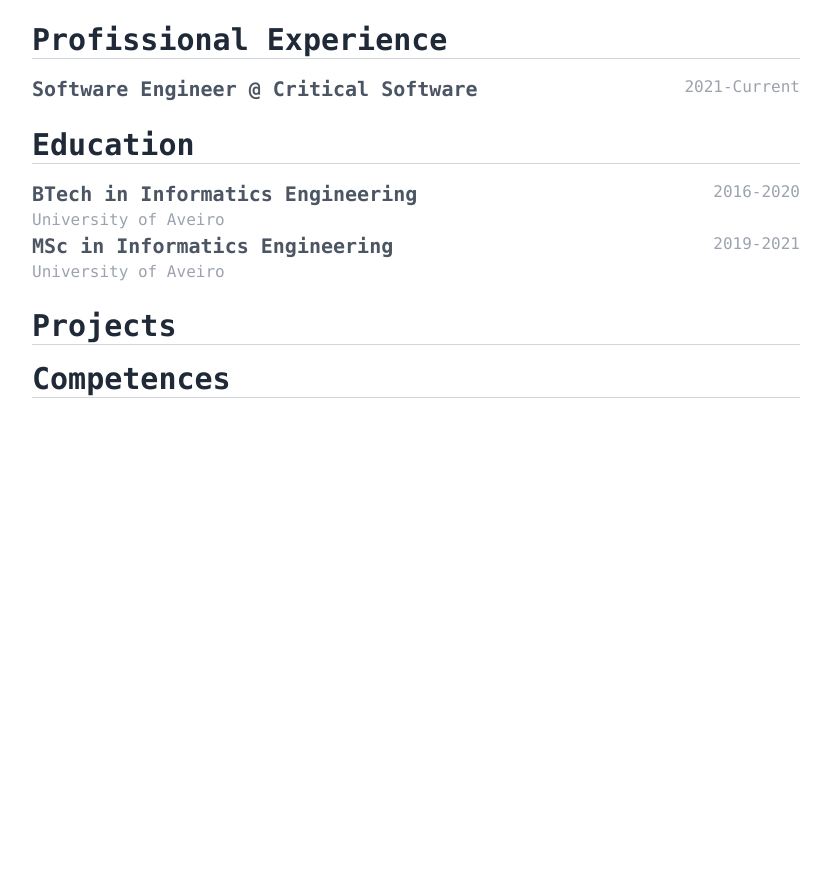
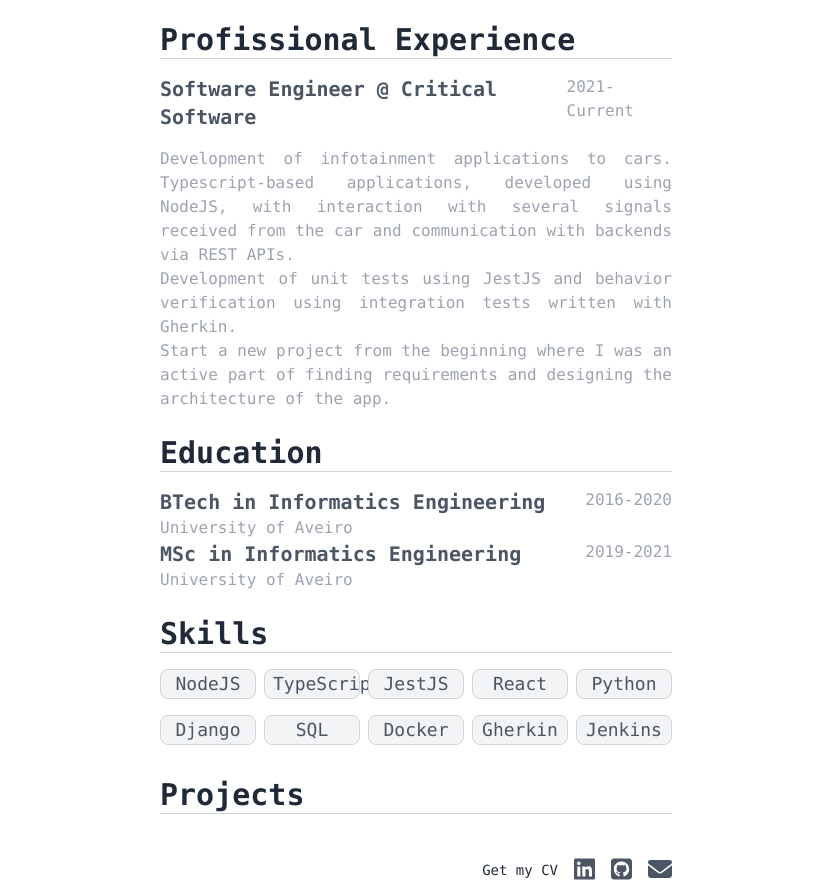
Before and after one commit to luisoliveira98/my-website, a React (Create React App) app: page / in a window 1280 px wide. Shown: the part 210-1096 px from the top of the page, without its empty margins (224-1054 px from the left). Before the commit the page ends 800 px from the top, so only its background shows below. Built offline with nearby package versions, Linux system fonts and the light colour scheme.

Commit message:
prepare github pages

```diff
--- a/package.json
+++ b/package.json
@@ -46,6 +46,7 @@
     ]
   },
   "devDependencies": {
+    "gh-pages": "^6.1.1",
     "tailwindcss": "^3.4.1"
   }
 }
--- a/src/App.jsx
+++ b/src/App.jsx
@@ -1,12 +1,13 @@
 import "./App.css";
 import foto from "./foto-perfil.jpeg";
 import { FontAwesomeIcon } from "@fortawesome/react-fontawesome";
-import { faSquareGithub, faLinkedin } from "@fortawesome/free-brands-svg-icons";
 import { faLocationDot } from "@fortawesome/free-solid-svg-icons";
+import Footer from "./Footer";
 
 function App() {
   return (
-    <main class="font-mono pl-64 pr-64 pt-16 pb-16 text-gray-600">
+    <div class="font-mono pl-96 pr-96 pt-16 pb-16 text-gray-600 flex flex-col h-screen justify-between">
+      <main>
         {/* Header with personal information */}
         <div class="flex justify-between">
           <div>
@@ -15,14 +16,6 @@ function App() {
             <span>
               <FontAwesomeIcon icon={faLocationDot} /> Coimbra, Portugal
             </span>
-          <div>
-            <a href="https://www.linkedin.com/in/luisoliveira98">
-              <FontAwesomeIcon icon={faLinkedin} />
-            </a>
-            <a href="https://github.com/luisoliveira98" class="m-2">
-              <FontAwesomeIcon icon={faSquareGithub} />
-            </a>
-          </div>
           </div>
           <div class="rounded-lg overflow-hidden">
             <img class="object-cover h-36 w-36" src={foto} alt="" />
@@ -42,8 +35,26 @@ function App() {
               </span>
               <span class="text-gray-400">2021-Current</span>
             </div>
-          <div>
-            <span class="text-gray-400"></span>
+            <div class="pt-4">
+              <span class="text-gray-400 text-justify">
+                <ul>
+                  <li>
+                    Development of infotainment applications to cars.
+                    Typescript-based applications, developed using NodeJS, with
+                    interaction with several signals received from the car and
+                    communication with backends via REST APIs.
+                  </li>
+                  <li>
+                    Development of unit tests using JestJS and behavior
+                    verification using integration tests written with Gherkin.
+                  </li>
+                  <li>
+                    Start a new project from the beginning where I was an active
+                    part of finding requirements and designing the architecture
+                    of the app.
+                  </li>
+                </ul>
+              </span>
             </div>
           </div>
         </div>
@@ -75,17 +86,53 @@ function App() {
             </div>
           </div>
         </div>
+        {/* Skills */}
+        <div class="pt-6">
+          <div class="mb-4 border-b border-gray-300">
+            <span class="text-gray-800 text-3xl font-bold">Skills</span>
+          </div>
+          <div class="text-lg text-center grid grid-cols-5 gap-2">
+            <div class="mb-2 rounded-lg border border-gray-300 bg-gray-100">
+              <span class="m-2">NodeJS</span>
+            </div>
+            <div class="mb-2 rounded-lg border border-gray-300 bg-gray-100">
+              <span class="m-2">TypeScript</span>
+            </div>
+            <div class="mb-2 rounded-lg border border-gray-300 bg-gray-100">
+              <span class="m-2">JestJS</span>
+            </div>
+            <div class="mb-2 rounded-lg border border-gray-300 bg-gray-100">
+              <span class="m-2">React</span>
+            </div>
+            <div class="mb-2 rounded-lg border border-gray-300 bg-gray-100">
+              <span class="m-2">Python</span>
+            </div>
+            <div class="mb-2 rounded-lg border border-gray-300 bg-gray-100">
+              <span class="m-2">Django</span>
+            </div>
+            <div class="mb-2 rounded-lg border border-gray-300 bg-gray-100">
+              <span class="m-2">SQL</span>
+            </div>
+            <div class="mb-2 rounded-lg border border-gray-300 bg-gray-100">
+              <span class="m-2">Docker</span>
+            </div>
+            <div class="mb-2 rounded-lg border border-gray-300 bg-gray-100">
+              <span class="m-2">Gherkin</span>
+            </div>
+            <div class="mb-2 rounded-lg border border-gray-300 bg-gray-100">
+              <span class="m-2">Jenkins</span>
+            </div>
+          </div>
+        </div>
+        {/* Projects */}
         <div class="pt-6">
           <div class="mb-4 border-b border-gray-300">
             <span class="text-gray-800 text-3xl font-bold">Projects</span>
           </div>
         </div>
-      <div>
-        <div class="mb-4 border-b border-gray-300">
-          <span class="text-gray-800 text-3xl font-bold">Competences</span>
+      </main>
+      <Footer />
     </div>
-      </div>
-    </main>
   );
 }
 
--- /dev/null
+++ b/src/Footer.jsx
@@ -0,0 +1,37 @@
+import cv from "./LuisCV.pdf";
+import { FontAwesomeIcon } from "@fortawesome/react-fontawesome";
+import { faSquareGithub, faLinkedin } from "@fortawesome/free-brands-svg-icons";
+import { faEnvelope } from "@fortawesome/free-solid-svg-icons";
+
+function Footer() {
+  return (
+    <footer class="pt-6">
+      <div class="sm:flex sm:items-center sm:justify-end">
+        <span class="text-sm text-gray-800 sm:text-center dark:text-gray-400">
+          <a
+            href={cv}
+            download="Luis-Oliveira-CV"
+            target="_blank"
+            rel="noreferrer"
+            class="hover:underline"
+          >
+            Get my CV
+          </a>
+        </span>
+        <div class="flex mt-4 sm:justify-center sm:mt-0 text-2xl">
+          <a href="https://www.linkedin.com/in/luisoliveira98" class="pl-4">
+            <FontAwesomeIcon icon={faLinkedin} />
+          </a>
+          <a href="https://github.com/luisoliveira98" class="pl-4">
+            <FontAwesomeIcon icon={faSquareGithub} />
+          </a>
+          <a href="mailto:luispaisalves2012@gmail.com" class="pl-4">
+            <FontAwesomeIcon icon={faEnvelope} />
+          </a>
+        </div>
+      </div>
+    </footer>
+  );
+}
+
+export default Footer;
--- a/src/index.js
+++ b/src/index.js
@@ -11,6 +11,7 @@ root.render(
   </React.StrictMode>
 );
 
+
 // If you want to start measuring performance in your app, pass a function
 // to log results (for example: reportWebVitals(console.log))
 // or send to an analytics endpoint. Learn more: https://bit.ly/CRA-vitals
```
Also changed, not shown: 2 other files (tests, documents, lock files or other folders). Lines whose indentation alone changed are shown as unchanged.
